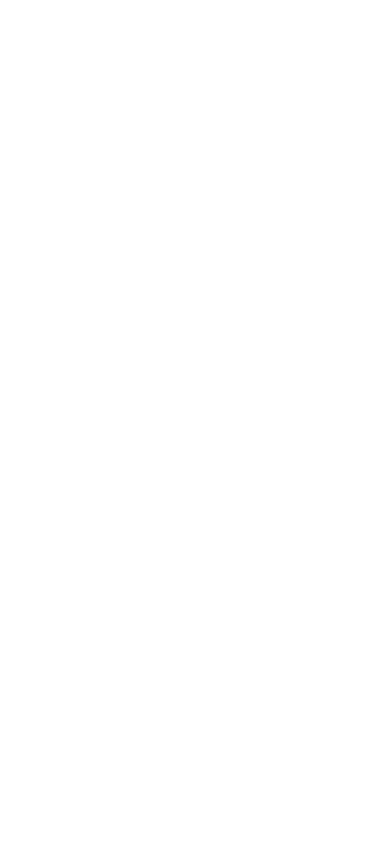
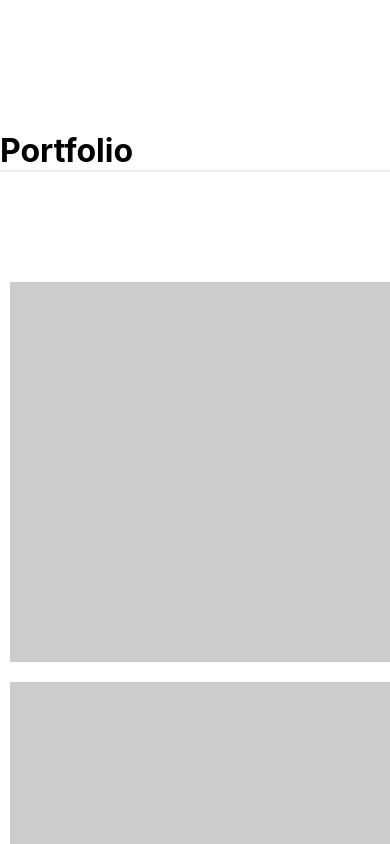
Before and after one commit to tokuyama-shouta/portfolio-ts, a React (Create React App) app: page / in a window 390 px wide. Shown: the part 3200-4044 px from the top of the page. Before the commit the page ends 3231 px from the top, so only its background shows below. Built offline with nearby package versions, Linux system fonts and the light colour scheme.

Commit message:
portfolio contact

```diff
--- a/src/App.css
+++ b/src/App.css
@@ -121,7 +121,7 @@
 
 .skill-box {
   width: 1200px;
-  margin: 100px 0 200px;
+  margin: 100px 0 300px;
 }
 
 .skill-box .skill {
@@ -129,3 +129,45 @@
   font-size: 2rem;
   margin-bottom: 100px;
 }
+
+.portfolio-wrapper {
+  width: 1200px;
+  margin: 0 auto;
+}
+
+.portfolio-wrapper .portfolio-box-container {
+  display: flex;
+  justify-content: space-between;
+  flex-wrap: wrap;
+  margin-top: 100px;
+  margin-bottom: 300px;
+}
+
+.portfolio-wrapper .portfolio-box-container .portfolio-box {
+  width: 380px;
+  height: 380px;
+  margin: 10px;
+  background-color: #ccc;
+}
+
+.contact-box {
+  width: 1200px;
+  margin: 0 auto;
+  margin-bottom: 300px;
+}
+
+.contact-box h2 {
+  border-bottom: 2px solid #eee;
+  font-size: 2rem;
+  margin-bottom: 100px;
+}
+
+.contact-button-box {
+  text-align: center;
+  margin-top: 100px;
+}
+
+.contact-button-box .contact-button {
+  width: 250px;
+  height: 50px;
+}
--- a/src/App.scss
+++ b/src/App.scss
@@ -108,10 +108,50 @@
 
 .skill-box{
   width: $innerWidth;
-  margin: 100px 0 200px;
+  margin: 100px 0 300px;
   .skill{
     border-bottom: 2px solid #eee;
     font-size: 2rem;
     margin-bottom: 100px;
   }
 }
+
+
+.portfolio-wrapper{
+  width: $innerWidth;
+  margin: $marginAdj;
+  .portfolio-box-container{
+    display: flex;
+    justify-content: space-between;
+    flex-wrap: wrap;
+    margin-top: 100px;
+    margin-bottom: 300px;
+    .portfolio-box{
+      width: 380px;
+      height: 380px;
+      margin: 10px;
+      background-color: #ccc;
+    }
+  }
+
+}
+
+.contact-box{
+  width: $innerWidth;
+  margin: $marginAdj;
+  margin-bottom: 300px;
+  h2{
+    border-bottom: 2px solid #eee;
+    font-size: 2rem;
+    margin-bottom: 100px;
+  }
+}
+
+.contact-button-box{
+  text-align: center;
+  margin-top: 100px;
+  .contact-button{
+    width: 250px;
+    height: 50px;
+  }
+}
--- a/src/App.tsx
+++ b/src/App.tsx
@@ -4,10 +4,11 @@
 import Yajirushi from './img/sita.png'
 import Prf from './img/prf.jpg'
 import Skill from './Skill'
+import Contact from './Contact'
 
 const App:React.FC = () => {
   return (
-    <React.Fragment>
+    <>
       <header className="header">
         <div className="header-inner">
           {/* eslint-disable-next-line */}
@@ -61,10 +62,26 @@
             <p>逸早く貢献できるように頑張りますので、よろしくお願い致します。</p>
           </div>
           <Skill/>
+          <div className="portfolio-wrapper">
+            <h2>Portfolio</h2>
+            <div className="portfolio-box-container">
+              <div className="portfolio-box"></div>
+              <div className="portfolio-box"></div>
+              <div className="portfolio-box"></div>
+              <div className="portfolio-box"></div>
+              <div className="portfolio-box"></div>
+              <div className="portfolio-box"></div>
+              <div className="portfolio-box"></div>
+              <div className="portfolio-box"></div>
+              <div className="portfolio-box"></div>
+            </div>
+          </div>
+
         </div>
+        <Contact/>
       </main>
       <footer></footer>
-    </React.Fragment>
+    </>
   );
 }
 
--- /dev/null
+++ b/src/Contact.tsx
@@ -0,0 +1,61 @@
+import React from 'react';
+import { createStyles, makeStyles, Theme } from '@material-ui/core/styles';
+import TextField from '@material-ui/core/TextField';
+import './App.scss';
+import Button from '@material-ui/core/Button';
+
+const useStyles = makeStyles((theme: Theme) =>
+  createStyles({
+    root: {
+      '& .MuiTextField-root': {
+        margin: theme.spacing(4),
+        width: '1125px',
+      },
+    },
+  }),
+);
+
+export default function MultilineTextFields() {
+  const classes = useStyles();
+  const [value, setValue] = React.useState('');
+
+  const handleChange = (event: React.ChangeEvent<HTMLInputElement>) => {
+    setValue(event.target.value);
+  };
+
+  return (
+    <div className="contact-box">
+      <h2>Contact</h2>
+      <form className={classes.root} noValidate autoComplete="off">
+        <div >
+          <TextField
+            id="standard-multiline-flexible"
+            label="お名前"
+            multiline
+            rowsMax={4}
+            value={value}
+            onChange={handleChange}
+          />
+          <TextField
+            id="standard-textarea"
+            label="メールアドレス"
+            placeholder=""
+            multiline
+          />
+          <TextField
+            id="standard-multiline-static"
+            label="お問い合わせ内容"
+            multiline
+            rows={4}
+            defaultValue=""
+          />
+          <div className="contact-button-box">
+            <Button variant="contained" color="secondary" className="contact-button">
+              送信
+            </Button>
+          </div>
+        </div>
+      </form>
+    </div>
+  );
+}
```
Also changed, not shown: src/App.min.css (+1 -1 lines), 1 other file (tests, documents, lock files or other folders).
